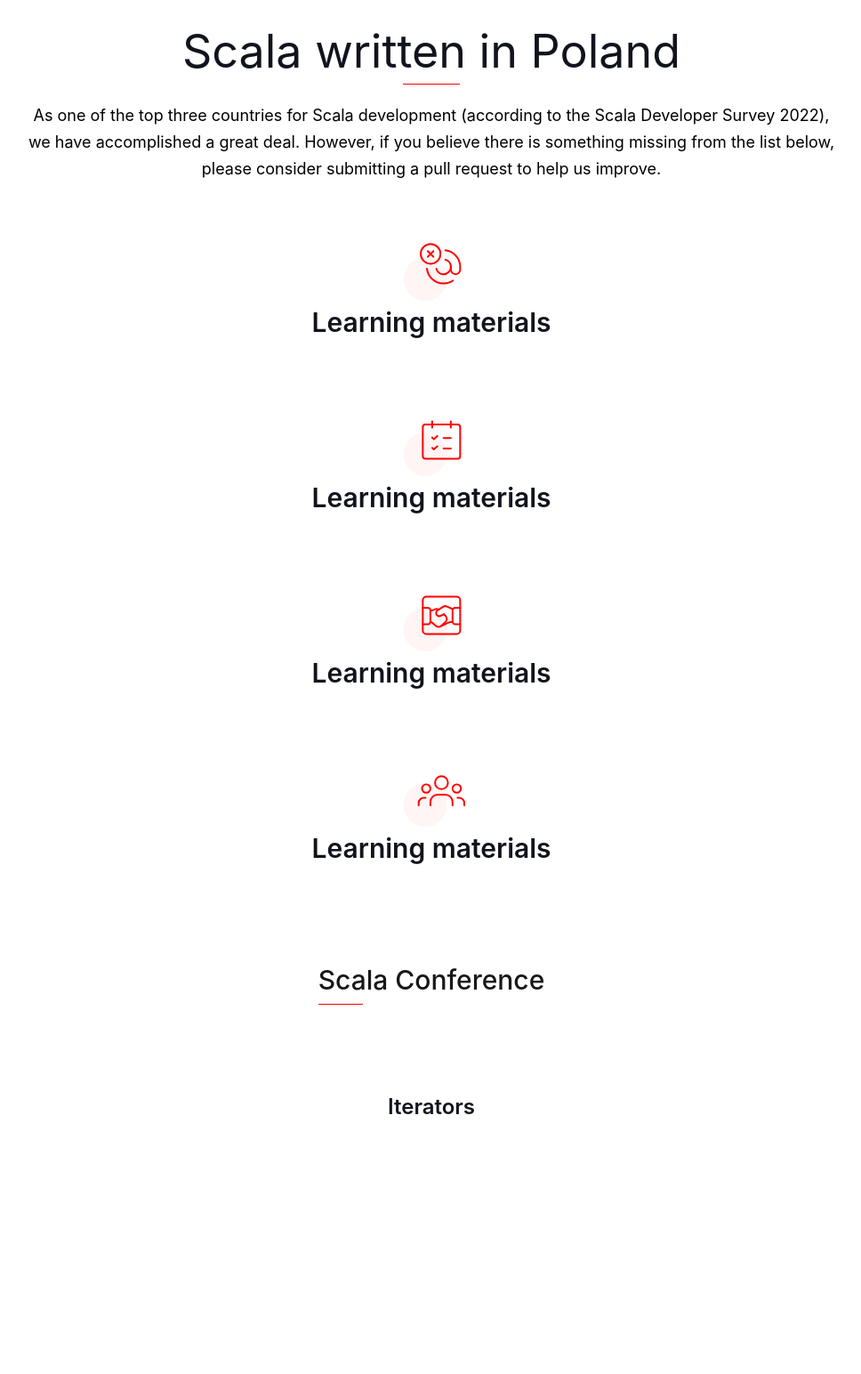
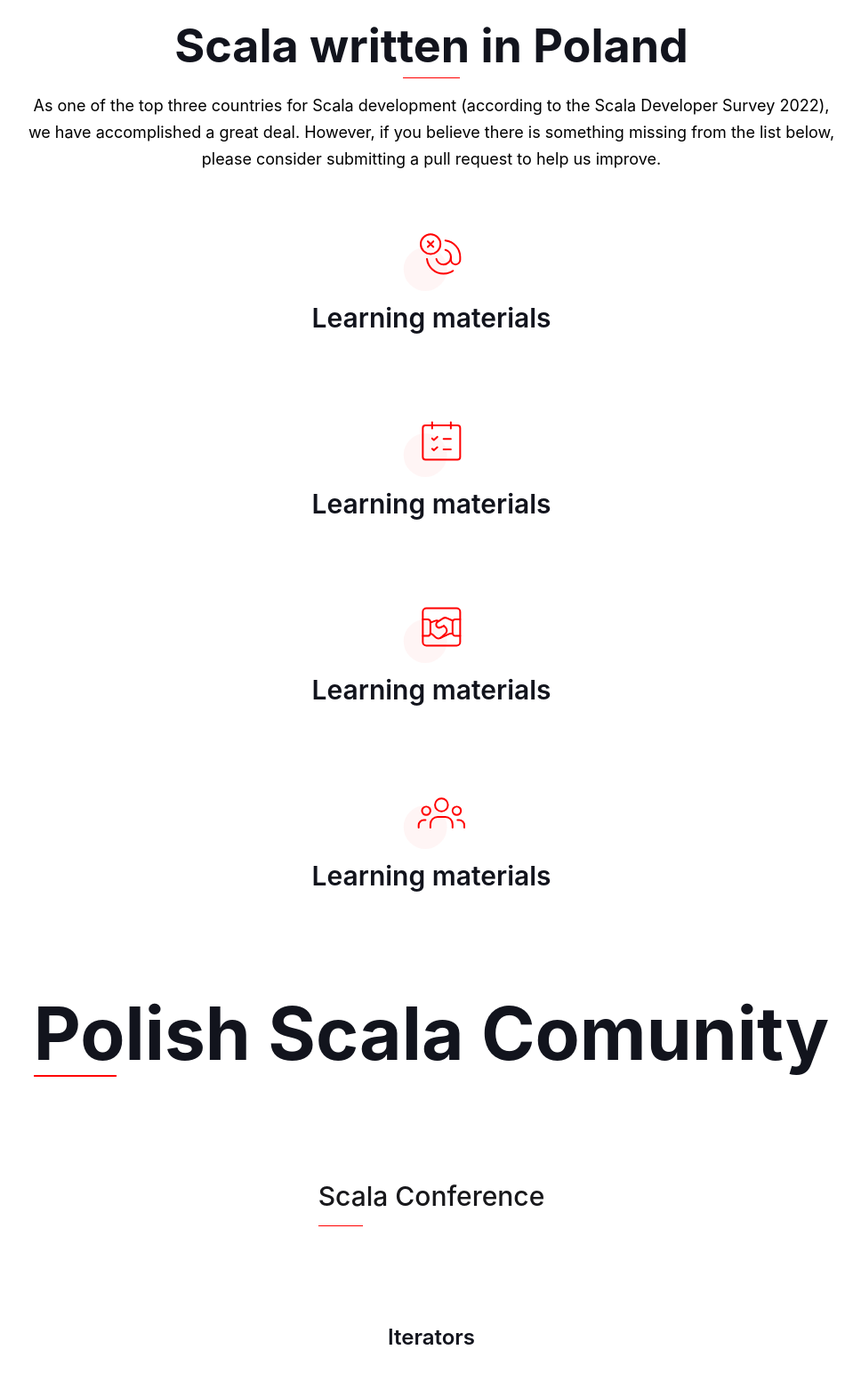
Before and after one commit to scala-poland/scala-poland-site-new, an Astro site: page / in a window 1280 px wide. Shown: the whole page at 89% size, without its empty margins (155-1123 px from the left). Before the commit the page ends 1280 px from the top, so only its background shows below. Built offline with nearby package versions, Linux system fonts and the light colour scheme; Astro itself is replaced by a stand-in of ours.

Commit message:
feature: add undeline mixin

```diff
--- a/src/components/Title/Title.astro
+++ b/src/components/Title/Title.astro
@@ -21,16 +21,17 @@ const { title, variant = 'medium', icon } = Astro.props;
       </div>
     )
   }
-  <span
+  <h2
     class:list={[
       'title',
+      { extraLargeUnderline: variant === 'extraLargeUnderline' },
       { largeUnderline: variant === 'largeUnderline' },
       { mediumUndeline: variant === 'mediumUnderline' },
       { small: variant === 'small' },
     ]}
   >
     {title}
-  </span>
+  </h2>
 </div>
 
 <style lang="scss">
@@ -63,20 +64,27 @@ const { title, variant = 'medium', icon } = Astro.props;
     padding: 6px 0;
   }
 
+  .small {
+    font-size: 24px;
+  }
+
+  .mediumUndeline {
+    font-weight: 500;
+    padding: 10px 0;
+    color: $color-black-100;
+
+    @include before-underline($color-red-100, 0, 0, 50px);
+  }
+
   .largeUnderline {
-    //TODO deferent font after Cris change in designes
     font-size: 52px;
-    font-weight: 400;
+    font-weight: 700;
+    line-height: 116%;
+
+    @include before-underline($color-red-100, 0, 50%, 64px);
 
     &:before {
-      content: '';
-      position: absolute;
-      bottom: 0;
-      left: 50%;
       transform: translateX(-50%);
-      width: 64px;
-      height: 1px;
-      background-color: $color-red-100;
     }
 
     @include screen-xs {
@@ -84,22 +92,18 @@ const { title, variant = 'medium', icon } = Astro.props;
       line-height: 110%;
     }
   }
-  .mediumUndeline {
-    font-weight: 500;
-    padding: 10px 0;
-    color: $color-black-100;
 
-    &:before {
-      content: '';
-      position: absolute;
-      bottom: 0;
-      left: 0;
-      width: 50px;
-      height: 1px;
-      background-color: $color-red-100;
+  .extraLargeUnderline {
+    font-size: 82px;
+    font-weight: 700;
+    line-height: 102%;
+    text-align: left;
+
+    @include before-underline($color-red-100, 0, 0, 93px, 2px);
+
+    @include screen-xs {
+      font-size: 68px;
+      line-height: 110%;
     }
   }
-  .small {
-    font-size: 24px;
-  }
 </style>
--- a/src/domain/constants.ts
+++ b/src/domain/constants.ts
@@ -6,6 +6,7 @@ export const TITLE_ICONS = {
 };
 
 export const TITLE_VARIANTS = {
+  extraLargeUnderline: 'extraLargeUnderline',
   largeUnderline: 'largeUnderline',
   medium: 'medium',
   mediumUnderline: 'mediumUnderline',
--- a/src/pages/index.astro
+++ b/src/pages/index.astro
@@ -12,7 +12,7 @@ import Introduction from '../components/Introduction/Introduction.astro';
     <Title title="Learning materials" icon={TITLE_ICONS.calendar} />
     <Title title="Learning materials" icon={TITLE_ICONS.handshake} />
     <Title title="Learning materials" icon={TITLE_ICONS.userGroup} />
-
+    <Title title="Polish Scala Comunity" variant={TITLE_VARIANTS.extraLargeUnderline} />
     <Title title="Scala Conference" variant={TITLE_VARIANTS.mediumUnderline} />
     <Title title="Iterators" variant={TITLE_VARIANTS.small} />
   </main>
--- a/src/styles/common-font.scss
+++ b/src/styles/common-font.scss
@@ -1,34 +1,5 @@
-$font-w-normal: 400;
-$font-w-medium: 500;
-$font-w-semibold: 600;
-
-@mixin font($font: 1rem, $lineHeight: normal, $weight: $font-w-normal) {
+@mixin font($font: 1rem, $lineHeight: normal, $weight: 400) {
   font-size: $font;
   line-height: $lineHeight;
-
-  @if $weight == bold {
-    font-weight: $font-w-semibold;
-  } @else if $weight == medium {
-    font-weight: $font-w-medium;
-  } @else {
-    font-weight: $weight;
-  }
+  font-weight: $font-w-semibold;
 }
-
-@mixin typography {
-  p {
-    font-weight: $font-w-normal;
-    font-size: 1rem;
-    line-height: 1rem;
-  }
-
-  a {
-    text-decoration: initial;
-  }
-
-  br {
-    @include screen-sm-minus {
-      display: none;
-    }
-  }
-}
--- a/src/styles/common-style.scss
+++ b/src/styles/common-style.scss
@@ -1,7 +1,6 @@
 @import 'common-colors.scss';
 @import 'common-responsive.scss';
 @import 'common-font.scss';
-
 
 @mixin flex-container(
   $justify-content: 'flex-start',
@@ -25,3 +24,15 @@
 @mixin flex-center {
   @include flex-container(center, center);
 }
+
+@mixin before-underline($bg-color: inherit, $bottom: '0', $left: '0', $width: 100%, $height: 1px) {
+  &:before {
+    content: '';
+    position: absolute;
+    bottom: $bottom;
+    left: $left;
+    width: $width;
+    height: $height;
+    background-color: $bg-color;
+  }
+}
```
Also changed, not shown: .eslintrc.json.
